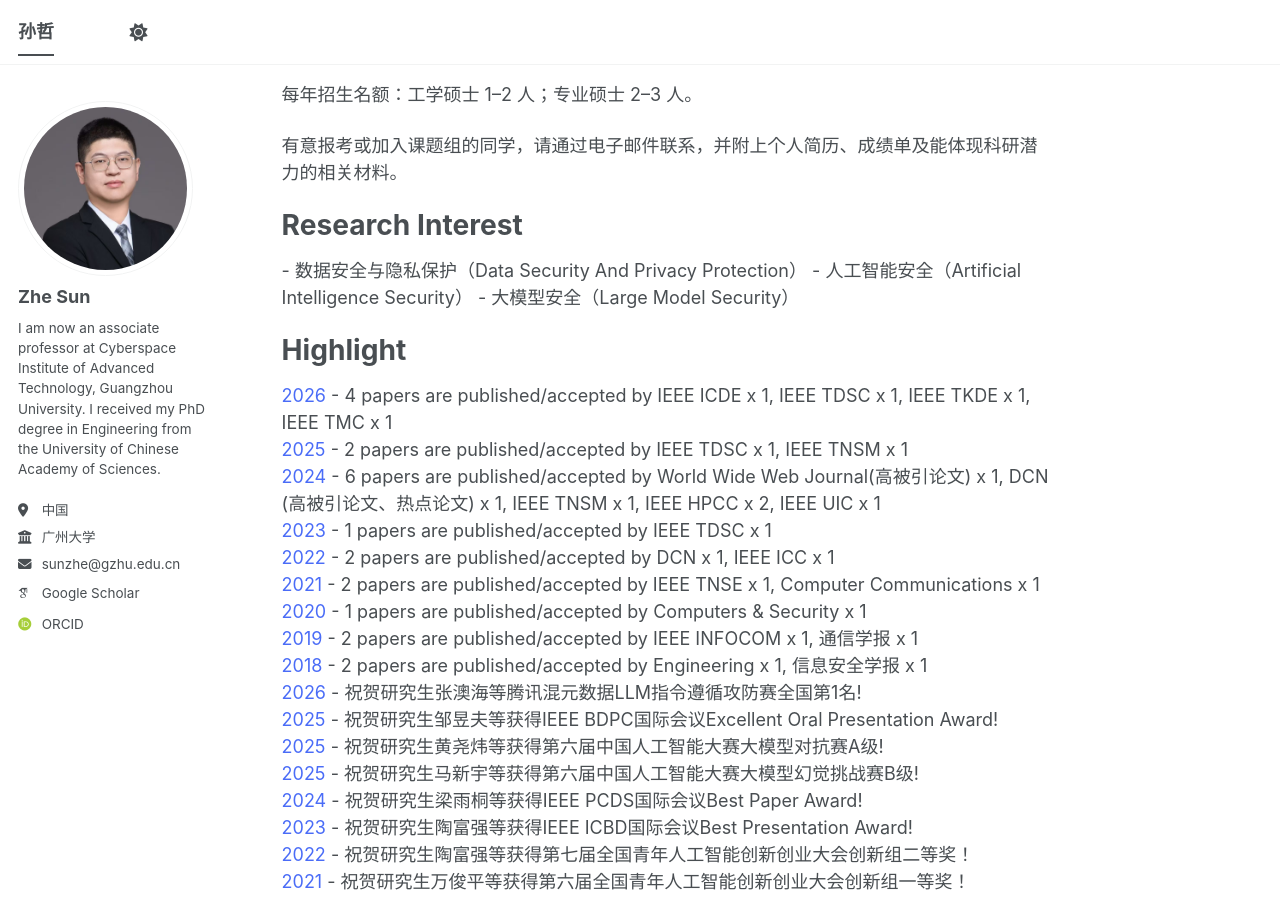
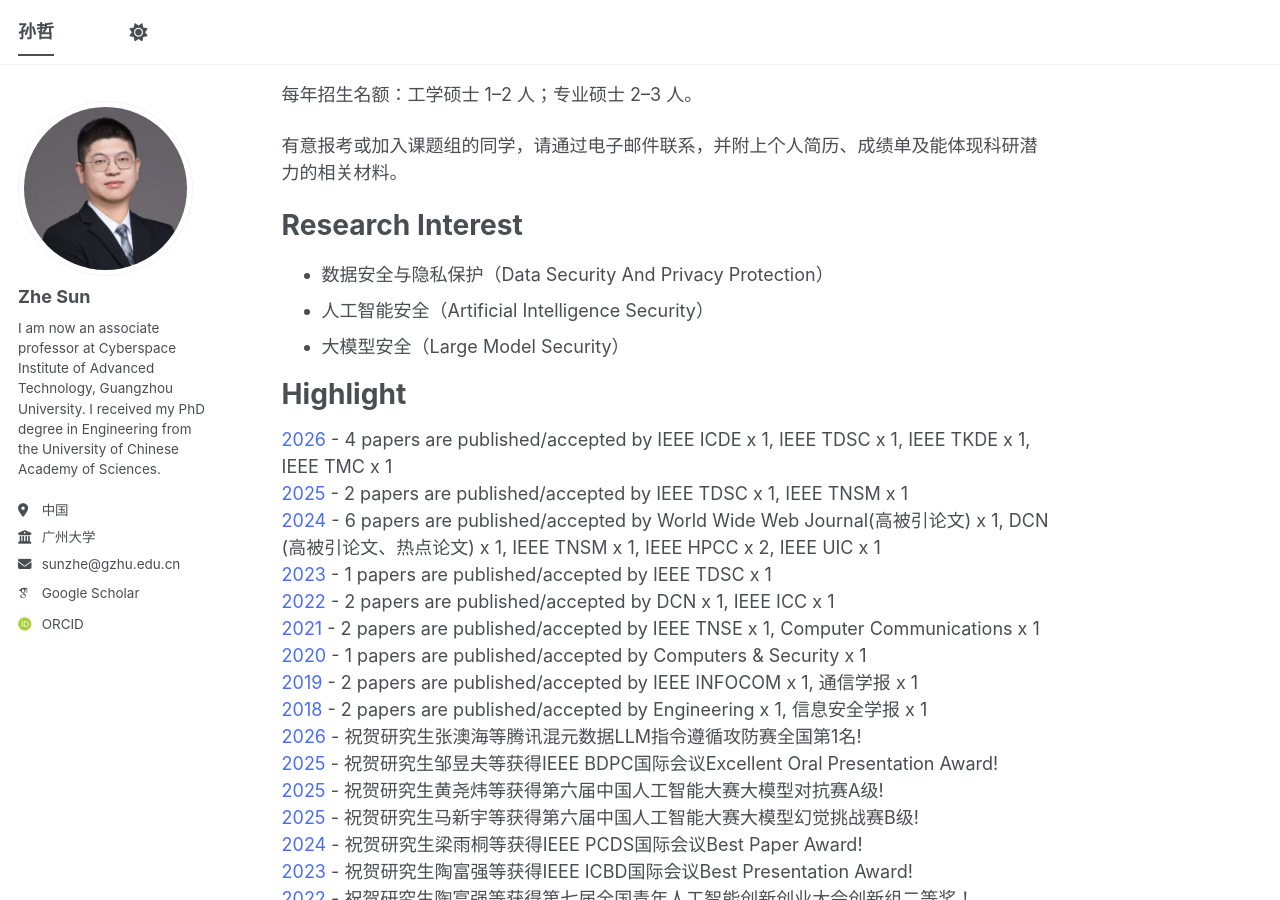
Before and after one commit to ZheSun208/ZheSun208.github.io, a Jekyll site: the page built from _pages/about.md, in a window 1280 px wide and 900 px high, scrolled down 423 px. Built offline with Jekyll 4.4.1, drawn with Linux system fonts in a browser that asks for light colours; some web fonts are replaced; a script bundle is joined from its source files by our own code; library files that are not in the unit come from our copies; some of the changed text lies outside the part shown.

Commit message:
Update about.md

```diff
--- a/_pages/about.md
+++ b/_pages/about.md
@@ -21,9 +21,9 @@
 
 Research Interest
 ======
- \- 数据安全与隐私保护（Data Security And Privacy Protection）
- \- 人工智能安全（Artificial Intelligence Security）
- \- 大模型安全（Large Model Security）
+ - 数据安全与隐私保护（Data Security And Privacy Protection）
+ - 人工智能安全（Artificial Intelligence Security）
+ - 大模型安全（Large Model Security）
 
 Highlight
 ======
@@ -73,10 +73,10 @@
 <span style="color:#4a6cf7;">2022</span> - Technical Program Committee of IEEE TrustCom, GLOBECOM, PriComp, CIT
 <span style="color:#4a6cf7;">2021</span> - Technical Program Committee of IEEE EAI MobiMedia
 <span style="color:#4a6cf7;">2019</span> - Session Chair ICNC
- \- Reviewer of IEEE TIFS, TDSC, TMC, TKDE, TWC, TCCCN, TII, NeurIPS, INFOCOM,...
- \- 中国中文信息学会大数据安全与隐私计算专委会委员（since 2022），中国人工智能学会人工智能与安全专业委员会委员（since 2026），广东省计算机学会大数据专委会委员（since 2023）
- \- 《网络与信息安全学报》青年编委（since 2023），《Blockchain》青年编委（since 2023）
- \- IEEE Senior Member（since 2025）、中国计算机学会高级会员（since 2025）、中国通信学会高级会员（since 2024）
+<span style="color:#4a6cf7;">Reviewer of</span> -  IEEE TIFS, TDSC, TMC, TKDE, TWC, TCCCN, TII, NeurIPS, INFOCOM, ...
+<span style="color:#4a6cf7;">专委会委员</span> - 中国中文信息学会大数据安全与隐私计算专委会委员（since 2022），中国人工智能学会人工智能与安全专业委员会委员（since 2026），广东省计算机学会大数据专委会委员（since 2023）
+<span style="color:#4a6cf7;">青年编委</span> - 《网络与信息安全学报》青年编委（since 2023），《Blockchain》青年编委（since 2023）
+<span style="color:#4a6cf7;">Membership</span> - IEEE Senior Member（since 2025）、中国计算机学会高级会员（since 2025）、中国通信学会高级会员（since 2024）
 
 Course
 ======
```
